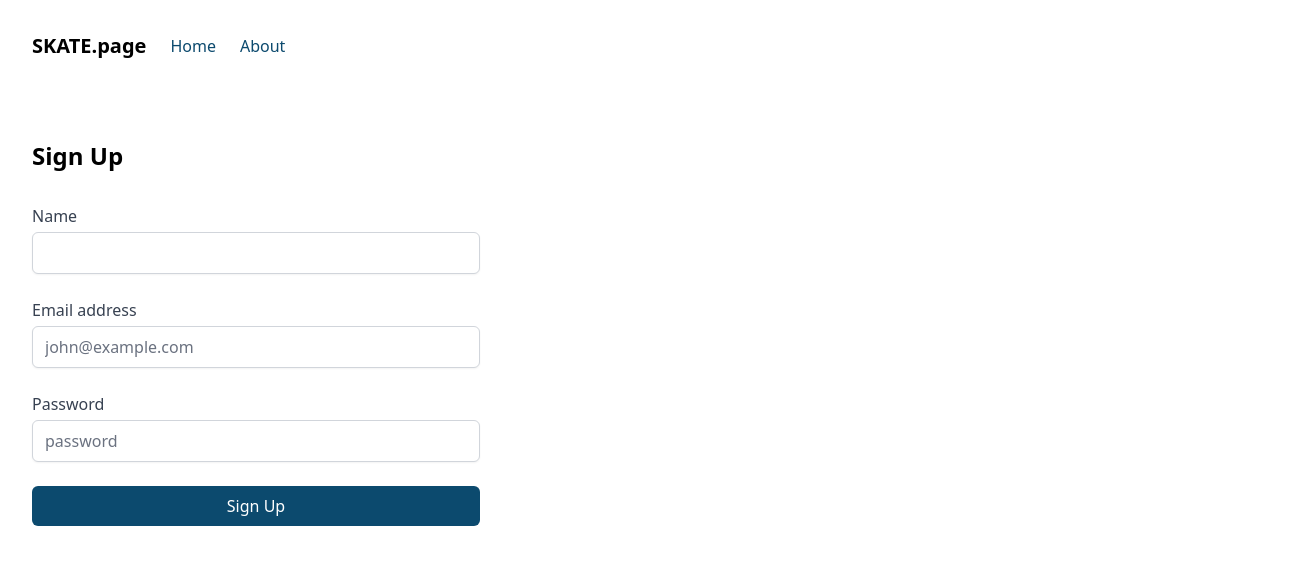
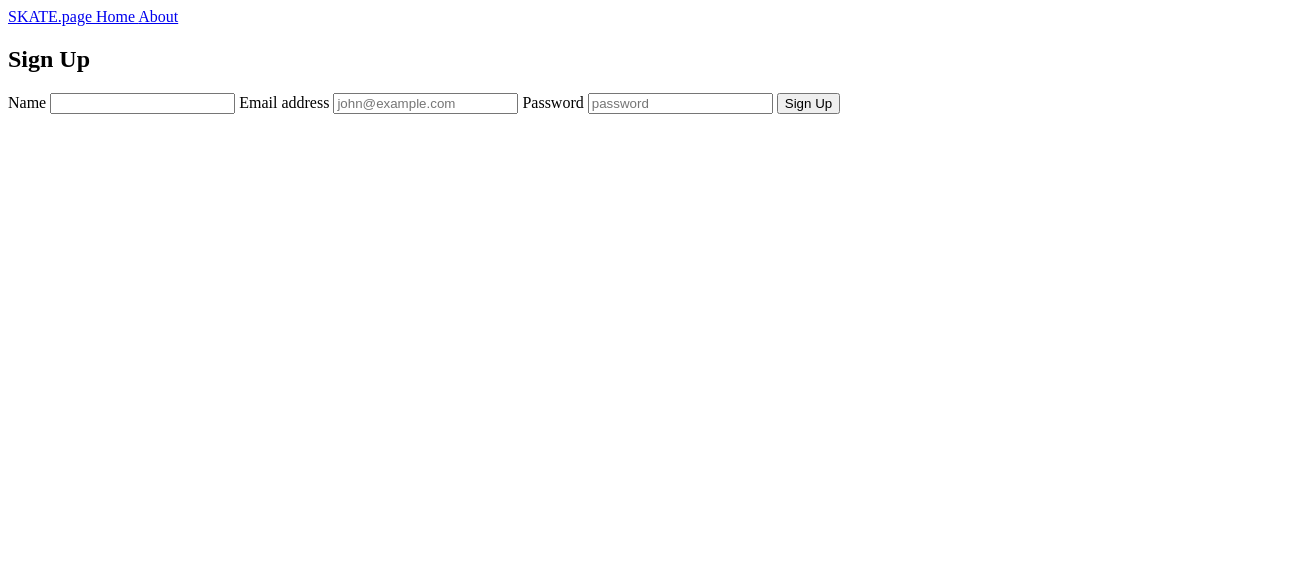
Before and after one commit to jhnnyk/SkatePage, a Vue app: page /signup in a window 1280 px wide. Shown: the top 564 px of the page, 1312 px wide, since content can reach past the window. Built offline with nearby package versions, Linux system fonts and the light colour scheme.

Commit message:
remove tailwindcss

```diff
--- a/package.json
+++ b/package.json
@@ -14,15 +14,11 @@
   },
   "devDependencies": {
     "@rushstack/eslint-patch": "^1.1.0",
-    "@tailwindcss/forms": "^0.5.2",
     "@vitejs/plugin-vue": "^3.0.1",
     "@vue/eslint-config-prettier": "^7.0.0",
-    "autoprefixer": "^10.4.7",
     "eslint": "^8.5.0",
     "eslint-plugin-vue": "^9.0.0",
-    "postcss": "^8.4.14",
     "prettier": "^2.5.1",
-    "tailwindcss": "^3.1.6",
     "vite": "^3.0.1"
   }
 }
--- a/postcss.config.js
+++ /dev/null
@@ -1,6 +0,0 @@
-module.exports = {
-  plugins: {
-    tailwindcss: {},
-    autoprefixer: {},
-  },
-}
--- a/src/App.vue
+++ b/src/App.vue
@@ -3,21 +3,15 @@ import { RouterLink, RouterView } from 'vue-router';
 </script>
 
 <template>
-  <header class="container m-8">
-    <nav class="flex items-center">
-      <RouterLink :to="{ name: 'Home' }" class="text-xl font-bold mr-6"
-        >SKATE.page</RouterLink
-      >
-      <RouterLink :to="{ name: 'Home' }" class="mr-6 text-sky-900"
-        >Home</RouterLink
-      >
-      <RouterLink :to="{ name: 'About' }" class="mr-6 text-sky-900"
-        >About</RouterLink
-      >
+  <header>
+    <nav>
+      <RouterLink :to="{ name: 'Home' }"> SKATE.page </RouterLink>
+      <RouterLink :to="{ name: 'Home' }"> Home </RouterLink>
+      <RouterLink :to="{ name: 'About' }"> About </RouterLink>
     </nav>
   </header>
 
-  <main class="container mx-8">
+  <main>
     <RouterView />
   </main>
 </template>
--- a/src/views/HomeView.vue
+++ b/src/views/HomeView.vue
@@ -20,9 +20,7 @@ loadSkateparks();
 </script>
 
 <template>
-  <h1 class="text-3xl font-bold underline text-sky-900">
-    Welcome to SKATE.page
-  </h1>
+  <h1>Welcome to SKATE.page</h1>
   <ul>
     <li v-for="skatepark in skateparks" :key="skatepark.id">
       {{ skatepark.name }}<br />
--- a/src/views/SignUp.vue
+++ b/src/views/SignUp.vue
@@ -27,47 +27,26 @@ const signup = () => {
 
 <template>
   <form @submit.prevent="signup">
-    <div class="py-12">
-      <h2 class="text-2xl font-bold">Sign Up</h2>
-      <div class="mt-8 max-w-md">
-        <div class="grid grid-cols-1 gap-6">
-          <label class="block">
-            <span class="text-gray-700">Name</span>
-            <input
-              v-model="name"
-              type="text"
-              class="mt-1 block w-full rounded-md border-gray-300 shadow-sm focus:border-indigo-300 focus:ring focus:ring-indigo-200 focus:ring-opacity-50"
-              placeholder=""
-            />
+    <h2>Sign Up</h2>
+    <label>
+      Name
+      <input v-model="name" type="text" placeholder="" />
       {{ name }}
     </label>
 
-          <label class="block">
-            <span class="text-gray-700">Email address</span>
-            <input
-              v-model="email"
-              type="email"
-              class="mt-1 block w-full rounded-md border-gray-300 shadow-sm focus:border-indigo-300 focus:ring focus:ring-indigo-200 focus:ring-opacity-50"
-              placeholder="john@example.com"
-            />
+    <label>
+      Email address
+      <input v-model="email" type="email" placeholder="john@example.com" />
 
       {{ email }}
     </label>
 
-          <label class="block">
-            <span class="text-gray-700">Password</span>
-            <input
-              v-model="password"
-              type="password"
-              class="mt-1 block w-full rounded-md border-gray-300 shadow-sm focus:border-indigo-300 focus:ring focus:ring-indigo-200 focus:ring-opacity-50"
-              placeholder="password"
-            />
+    <label>
+      Password
+      <input v-model="password" type="password" placeholder="password" />
       {{ password }}
     </label>
 
-          <button class="text-white bg-sky-900 rounded-md p-2">Sign Up</button>
-        </div>
-      </div>
-    </div>
+    <button>Sign Up</button>
   </form>
 </template>
--- a/tailwind.config.js
+++ /dev/null
@@ -1,8 +0,0 @@
-/** @type {import('tailwindcss').Config} */
-module.exports = {
-  content: ['./index.html', './src/**/*.{vue,js,ts,jsx,tsx}'],
-  theme: {
-    extend: {},
-  },
-  plugins: [require('@tailwindcss/forms')],
-};
```
Also changed, not shown: 1 other file (tests, documents, lock files or other folders). Lines whose indentation alone changed are shown as unchanged.
